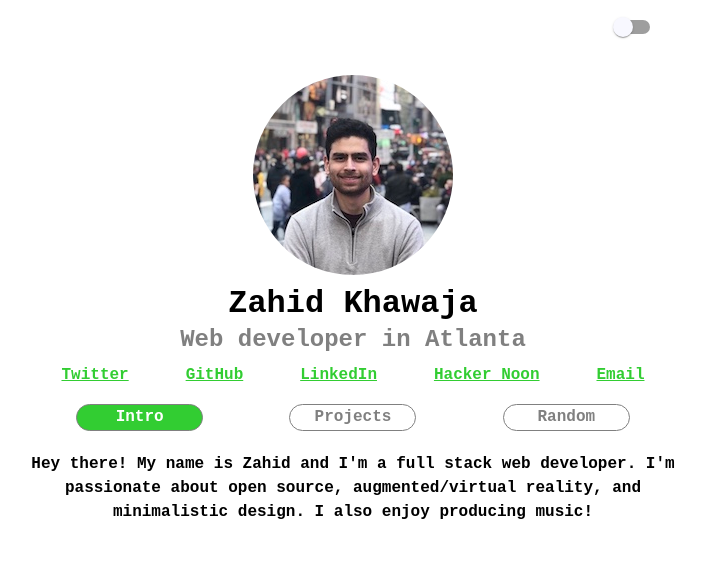
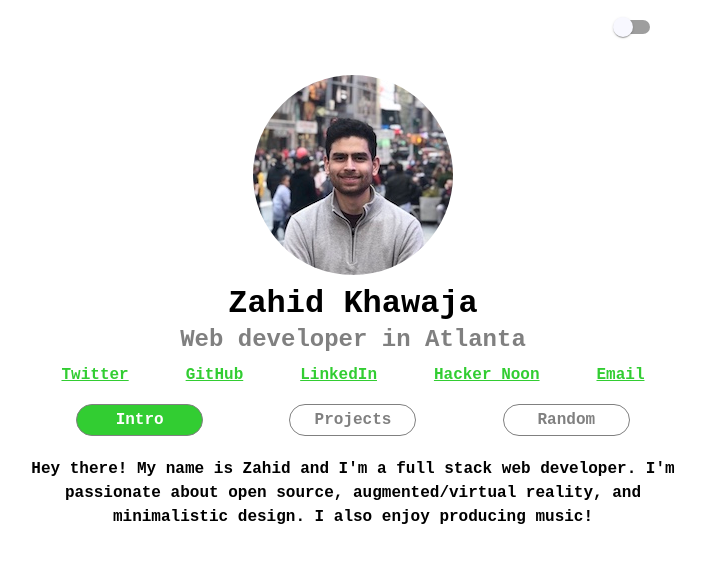
Before and after one commit to zahidkhawaja/zahidkhawaja, a React (Create React App) app: page / in a window 1280 px wide. Shown: the top 562 px of the page, without its empty margins (287-992 px from the left). Built offline with nearby package versions, Linux system fonts and the light colour scheme; a web font is replaced by a local one.

Commit message:
Increase button height

```diff
--- a/src/App.css
+++ b/src/App.css
@@ -51,7 +51,7 @@
   color: gray;
   border-radius: 20px;
   width: 125px;
-  height: 25px;
+  height: 30px;
   display: flex;
   justify-content: center;
   align-items: center;
```
